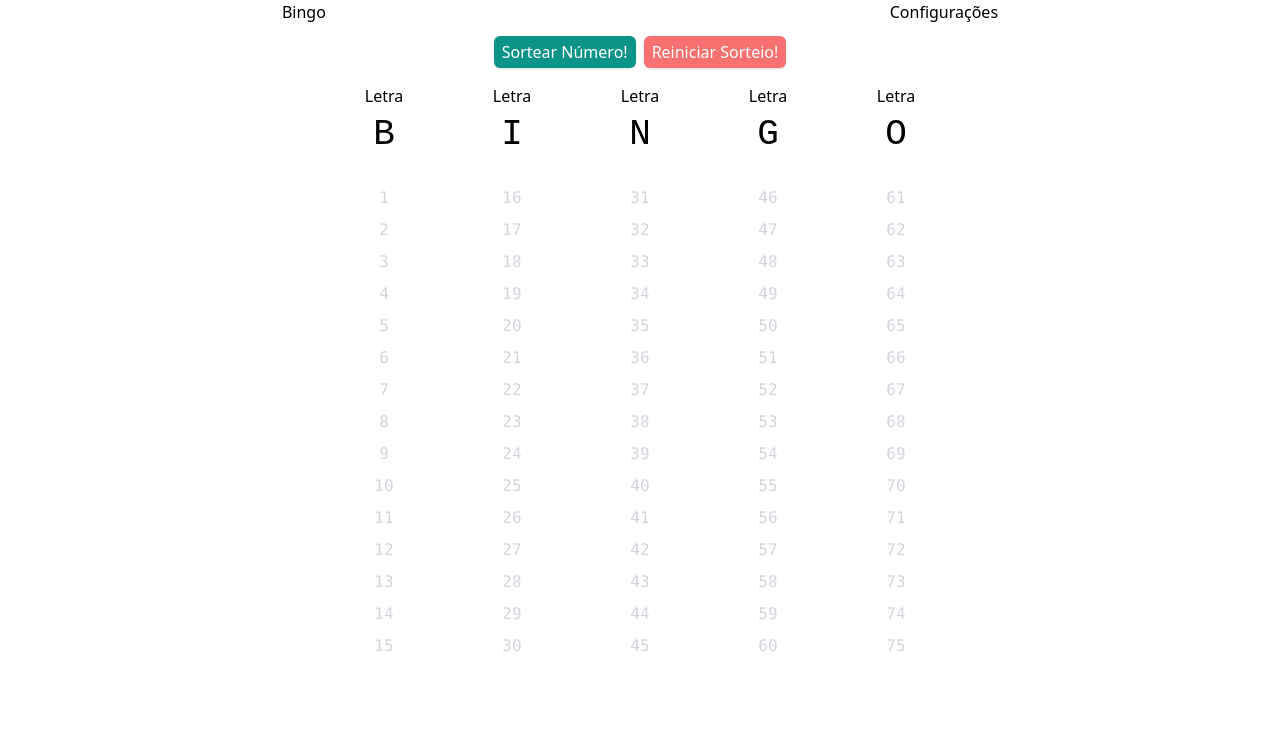
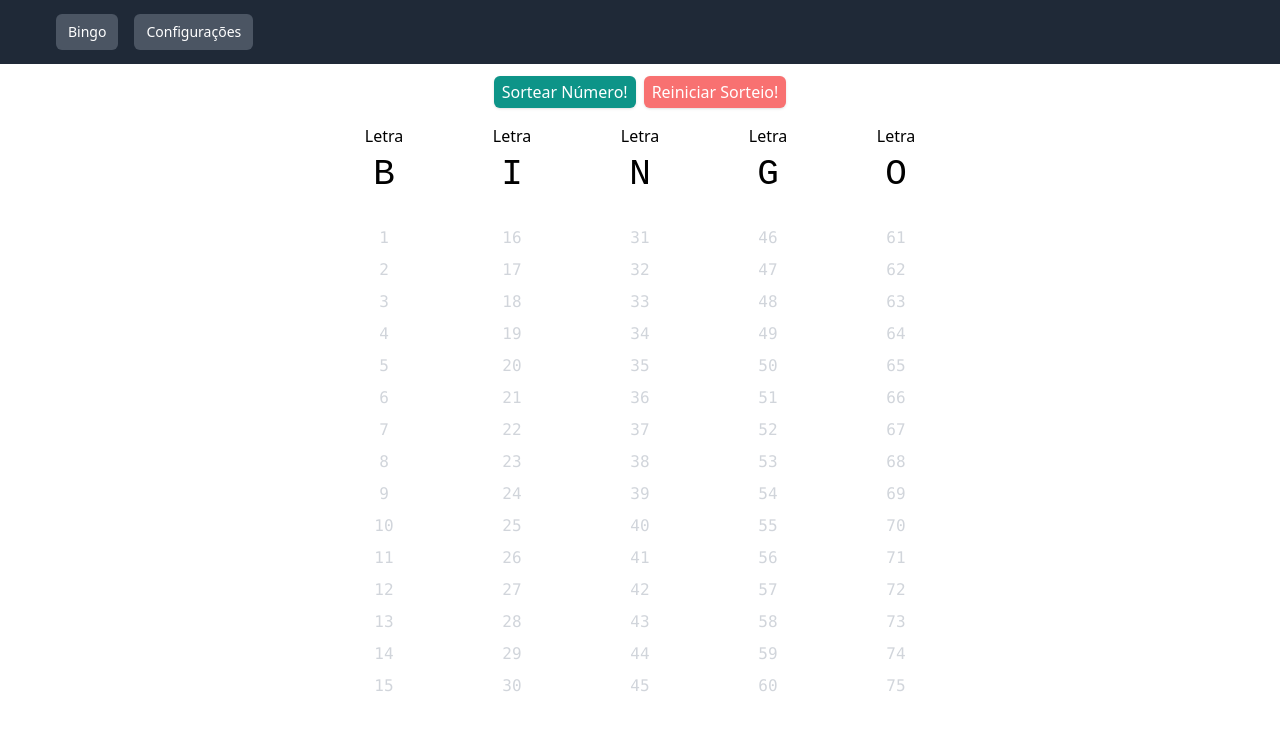
Before and after one commit to brwolfgang/bingo-react, a React (Create React App) app: page / in a window 1280 px wide. Shown: the top 730 px of the page. Built offline with nearby package versions, Linux system fonts and the light colour scheme.

Commit message:
Implementa novo navbar usando template do tailwind

```diff
--- a/src/pages/RouteLayout.tsx
+++ b/src/pages/RouteLayout.tsx
@@ -5,15 +5,25 @@ class RouteLayout extends React.Component {
   render() {
     return (
       <>
-        <div className="flex justify-around items-center">
-          <Link to="/">Bingo</Link>
-          <Link to="/config">Configurações</Link>
+        <nav className="bg-gray-800">
+          <div className="mx-auto max-w-7xl px-2 sm:px-6 lg:px-8">
+            <div className="relative flex h-16 items-center justify-between">
+              <div className="flex flex-1 items-center justify-center sm:items-stretch sm:justify-start">
+                <div className="hidden sm:ml-6 sm:block">
+                  <div className="flex space-x-4">
+                    <Link to="/" className="bg-gray-600 hover:bg-gray-900 text-white rounded-md px-3 py-2 text-sm font-medium">Bingo</Link>
+                    <Link to="/config" className="bg-gray-600 hover:bg-gray-900 text-white rounded-md px-3 py-2 text-sm font-medium">Configurações</Link>
+                  </div>
+                </div>
+              </div>
+            </div>
+          </div>
+        </nav>
+        <div className="flex flex-col items-center w-screen h-screen">
+          <div className="flex flex-col items-center m-2 text-center w-full">
+            <Outlet/>
+          </div>
         </div>
-      <div className="flex flex-col items-center w-screen h-screen">
-        <div className="flex flex-col items-center m-2 text-center w-full">
-          <Outlet/>
-        </div>
-      </div>
       </>
     );
   }
```
